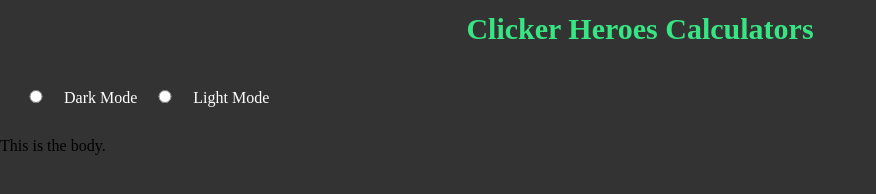
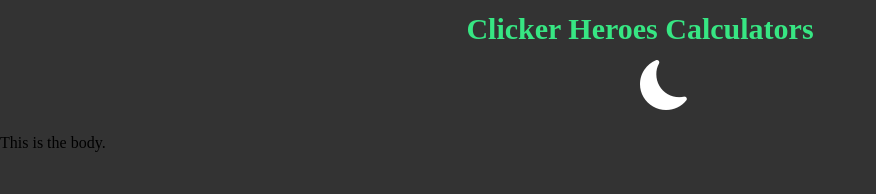
Before and after one commit to zuils10/Clicker-Heroes-Calculators, a plain HTML site: page index.html in a window 1280 px wide. Shown: the whole page, without its empty margins (0-876 px from the left). Drawn offline with nearby package versions, Linux system fonts and the light colour scheme.

Commit message:
fixed light mode and dark mode

```diff
--- a/css/dark-theme.css
+++ b/css/dark-theme.css
@@ -23,6 +23,10 @@ a {
 
 p {
 	background-color: #333;
+}
+
+i {
+	color: white;
 }
 
 input {
--- a/css/light-theme.css
+++ b/css/light-theme.css
@@ -7,8 +7,8 @@ a {
 }
 
 .title {
-	background-color: #37e683;
-	color: white;
+	background-color: white;
+	color: black;
 }
 
 .radio {
--- a/css/main.css
+++ b/css/main.css
@@ -119,7 +119,6 @@ textarea {
 }
 
 h1 {
-	background-color: #37e683;
 	margin: 0;
 	font-size: 18px;
 }
@@ -127,6 +126,15 @@ h1 {
 p {
 	text-align: center;
 	font-size: 18px;
+}
+
+i {
+	font-size: 50px;
+	cursor: pointer;
+	position: relative;
+	top: 50%;
+	left: 50%;
+	transform: translate(-50%, -50%);
 }
 
 table {
--- a/index.html
+++ b/index.html
@@ -6,6 +6,7 @@
 	<meta http-equiv="X-UA-Compatible" content="IE=edge">
 	<title>CH Calcs</title>
 	<link rel="stylesheet" href="css/normalize.css">
+	<link rel="stylesheet" href="https://cdn.jsdelivr.net/npm/bootstrap-icons@1.9.1/font/bootstrap-icons.css">
 	<link rel="stylesheet" href="css/main.css">
 	<link rel="stylesheet" href="css/light-theme.css" id="theme-light" title="Light" disabled>
 	<link rel="stylesheet" href="css/dark-theme.css" id="theme-dark" title="Dark">
@@ -22,15 +23,10 @@
 </head>
 <h1>
 	<div class="title">Clicker Heroes Calculators</div>
+	<i class="bi bi-moon-fill" id="lightmode" onclick="changeTheme()"></i>
 </h1>
 <body>
 	<p>
-		<div class="content">
-			<input type="radio" id="darkmode" name="theme" onclick="changeTheme()">
-			<label for="darkmode">Dark Mode</label>
-			<input type="radio" id="lightmode" name="theme" onclick="changeTheme()">
-			<label for="lightmode">Light Mode</label>
-		</div>
 	</p>
 	This is the body.
 	<script src="js/main.js" defer></script>
--- a/js/main.js
+++ b/js/main.js
@@ -1,11 +1,15 @@
 function changeTheme() {
-    var selectedId = $('input[name="theme"]:checked').attr('id');
-    $("input[type=radio][" + selectedId + "]").prop("disabled", true);
-    if (localStorage) localStorage.setItem("darkmode", $("#darkmode").is(":checked"));
+	const toggle = $("#lightmode").get(0);
+	const body = document.querySelector("body");
+
+	toggle.addEventListener("click", function() {
+		this.classList.toggle("bi-brightness-high-fill");
+		if (this.classList.toggle("bi-moon-fill")) {
+			$("#theme-light").prop("disabled", false);
+			$("#theme-dark").prop("disabled", true);
+		} else {
+			$("#theme-light").prop("disabled", true);
+			$("#theme-dark").prop("disabled", false);
+		}
+	})
 }
-
-$(function() {
-    if (localStorage) {
-        $("#dark").prop("checked", localStorage.getItem("darkmode")!=="false");
-    };
-});
```
